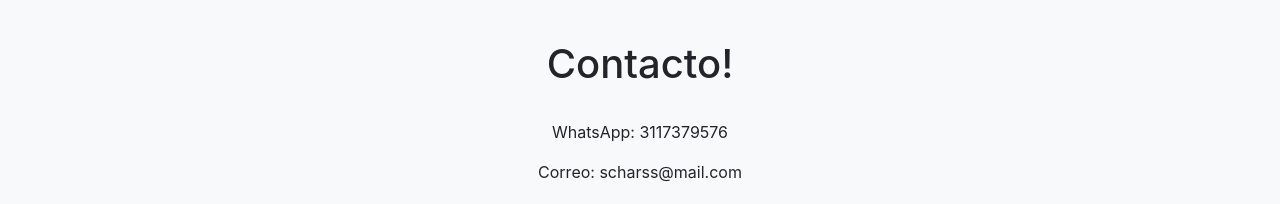
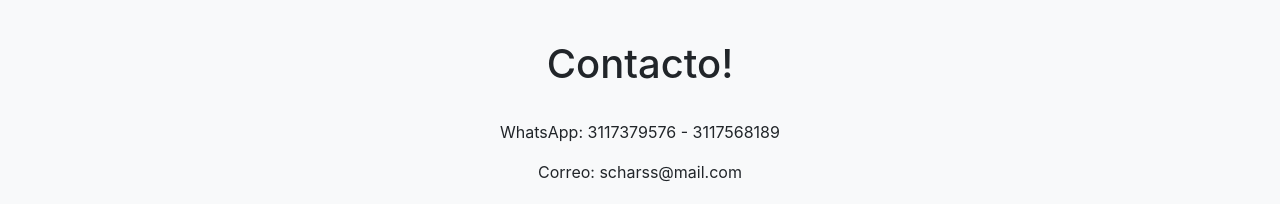
Before and after one commit to scharss/oficinadeproyectos, a website with bundled scripts: page contacto.html in a window 1280 px wide. Shown: the part 880-1084 px from the top of the page. Built offline with nearby package versions, Linux system fonts and the light colour scheme.

Commit message:
Update contacto.html

```diff
--- a/contacto.html
+++ b/contacto.html
@@ -73,7 +73,7 @@
             <h1>Contacto!</h1>
             <br>
 
-             <p>WhatsApp: 3117379576</p>
+             <p>WhatsApp: 3117379576 - 3117568189</p>
              <P>Correo: scharss@mail.com</p>
 			 <p><a href="https://www.facebook.com/oficinadeproyectosinteligentes">FanPage!</a></p>
 			 <p><a href=" https://twitter.com/scharss">Twitter!</a></p>
```
